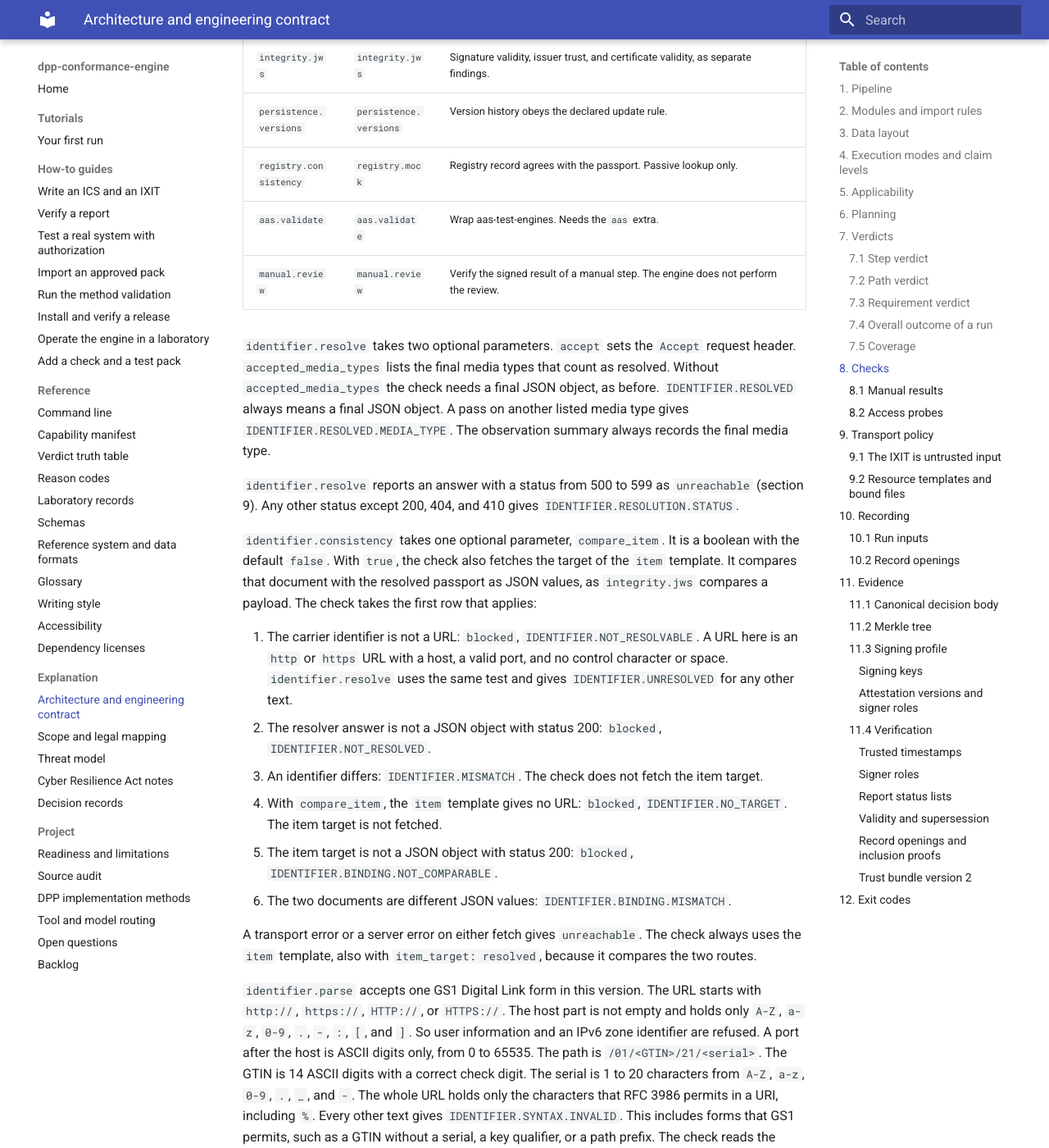
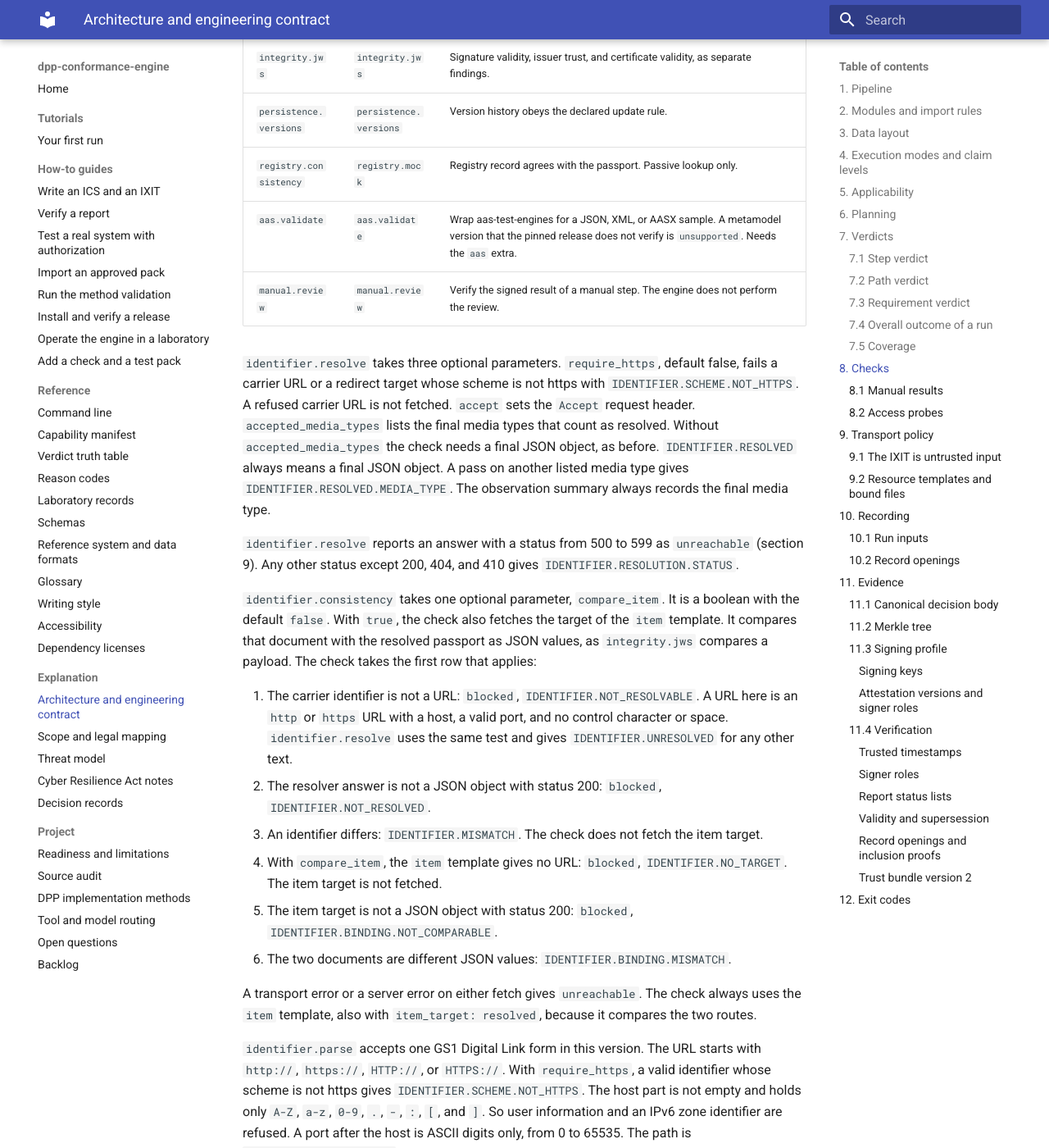
Before and after one commit to hadijannat/dpp-conformance-engine, an MkDocs documentation site: the page built from docs/explanation/architecture.md, in a window 1280 px wide and 1400 px high, scrolled down 10800 px. Shown: the whole window at 82% size. Built offline with MkDocs 1.6.1 and Material for MkDocs 9.7.7, drawn with Linux system fonts in a browser that asks for light colours; the version menu is left out.

Commit message:
docs(architecture): describe require_https and the aas.validate formats in section 8
Owner decision of 2026-10-22 in the session: apply the three sentences
that the rule 7 fix report proposed for the protected contract page.
The registry row of aas.validate names the three formats and the
unsupported state for an unverified metamodel version. identifier.resolve
now lists require_https as its third optional parameter, and the
identifier.parse paragraph names the https rule and its code.

Co-Authored-By: Claude Fable 5.1 <noreply@anthropic.com>

```diff
--- a/docs/explanation/architecture.md
+++ b/docs/explanation/architecture.md
@@ -349,10 +349,12 @@ Initial registry:
 | `integrity.jws` | `integrity.jws` | Signature validity, issuer trust, and certificate validity, as separate findings. |
 | `persistence.versions` | `persistence.versions` | Version history obeys the declared update rule. |
 | `registry.consistency` | `registry.mock` | Registry record agrees with the passport. Passive lookup only. |
-| `aas.validate` | `aas.validate` | Wrap aas-test-engines. Needs the `aas` extra. |
+| `aas.validate` | `aas.validate` | Wrap aas-test-engines for a JSON, XML, or AASX sample. A metamodel version that the pinned release does not verify is `unsupported`. Needs the `aas` extra. |
 | `manual.review` | `manual.review` | Verify the signed result of a manual step. The engine does not perform the review. |
 
-`identifier.resolve` takes two optional parameters. `accept` sets the `Accept` request header.
+`identifier.resolve` takes three optional parameters. `require_https`, default false, fails a
+carrier URL or a redirect target whose scheme is not https with `IDENTIFIER.SCHEME.NOT_HTTPS`.
+A refused carrier URL is not fetched. `accept` sets the `Accept` request header.
 `accepted_media_types` lists the final media types that count as resolved. Without
 `accepted_media_types` the check needs a final JSON object, as before. `IDENTIFIER.RESOLVED`
 always means a final JSON object. A pass on another listed media type gives
@@ -381,7 +383,8 @@ A transport error or a server error on either fetch gives `unreachable`. The che
 the `item` template, also with `item_target: resolved`, because it compares the two routes.
 
 `identifier.parse` accepts one GS1 Digital Link form in this version. The URL starts with
-`http://`, `https://`, `HTTP://`, or `HTTPS://`. The host part is not empty and holds only `A-Z`,
+`http://`, `https://`, `HTTP://`, or `HTTPS://`. With `require_https`, a valid identifier whose
+scheme is not https gives `IDENTIFIER.SCHEME.NOT_HTTPS`. The host part is not empty and holds only `A-Z`,
 `a-z`, `0-9`, `.`, `-`, `:`, `[`, and `]`. So user information and an IPv6 zone identifier are
 refused. A port after the host is ASCII digits only, from 0 to 65535. The path is `/01/<GTIN>/21/<serial>`. The GTIN is 14 ASCII digits with a correct check
 digit. The serial is 1 to 20 characters from `A-Z`, `a-z`, `0-9`, `.`, `_`, and `-`. The whole
```
